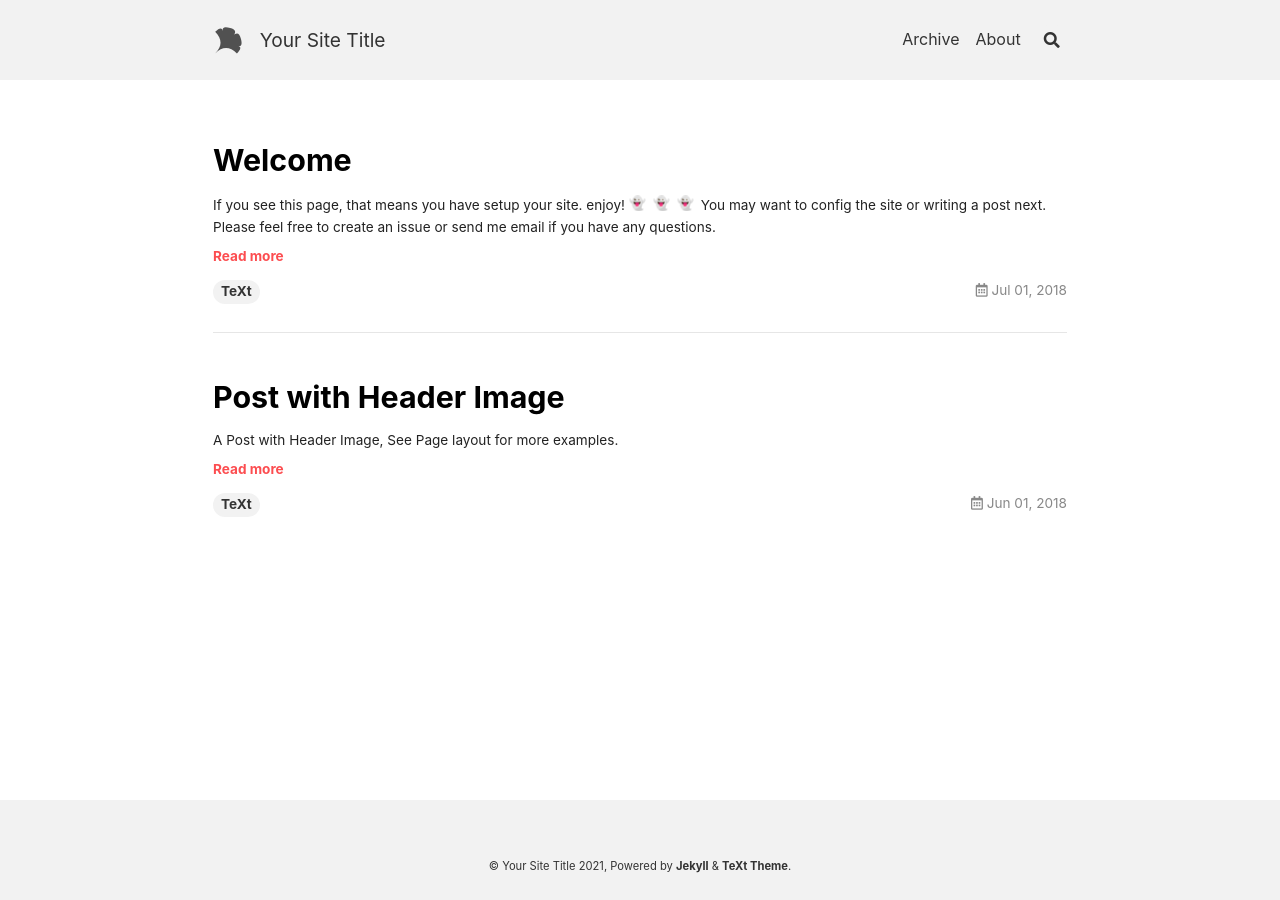
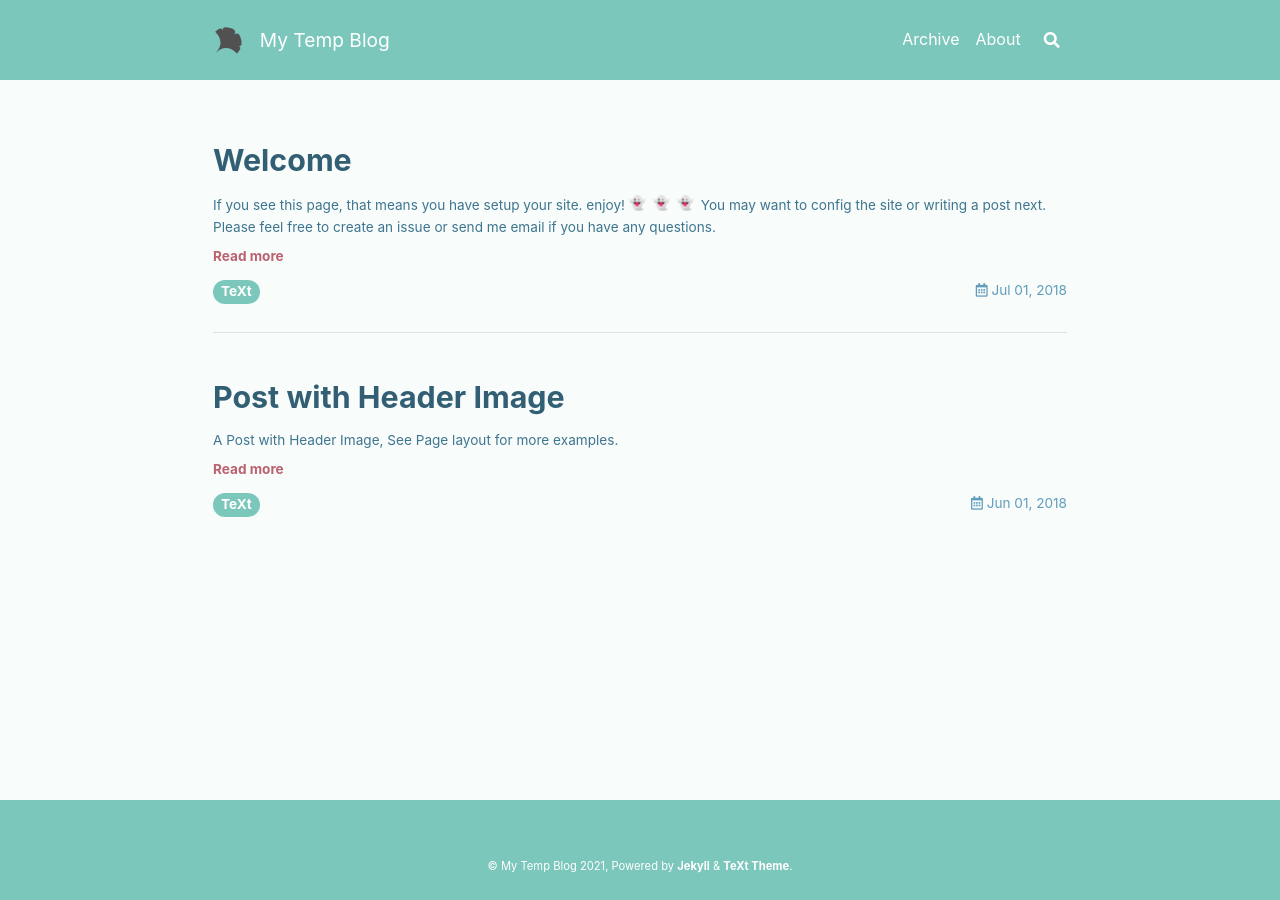
Before and after one commit to yw-song/yw-song.github.io, a Jekyll site: the page built from index.html, in a window 1280 px wide. Built offline with Jekyll 4.4.1, drawn with Linux system fonts in a browser that asks for light colours; nearby versions of some CDN libraries; emoji names are drawn with the system emoji font; the list of posts is cut into pages by our own code.

Commit message:
修改了配置文件

```diff
--- a/_config.yml
+++ b/_config.yml
@@ -16,11 +16,11 @@
 
 ## => Site Settings
 ##############################
-text_skin: default # "default" (default), "dark", "forest", "ocean", "chocolate", "orange"
+text_skin: forest # "default" (default), "dark", "forest", "ocean", "chocolate", "orange"
 highlight_theme: default # "default" (default), "tomorrow", "tomorrow-night", "tomorrow-night-eighties", "tomorrow-night-blue", "tomorrow-night-bright"
 url     : # the base hostname & protocol for your site e.g. https://www.someone.com
 baseurl : # does not include hostname
-title   : Your Site Title
+title   : My Temp Blog
 description: > # this means to ignore newlines until "Language & timezone"
   Your Site Description
 
```
